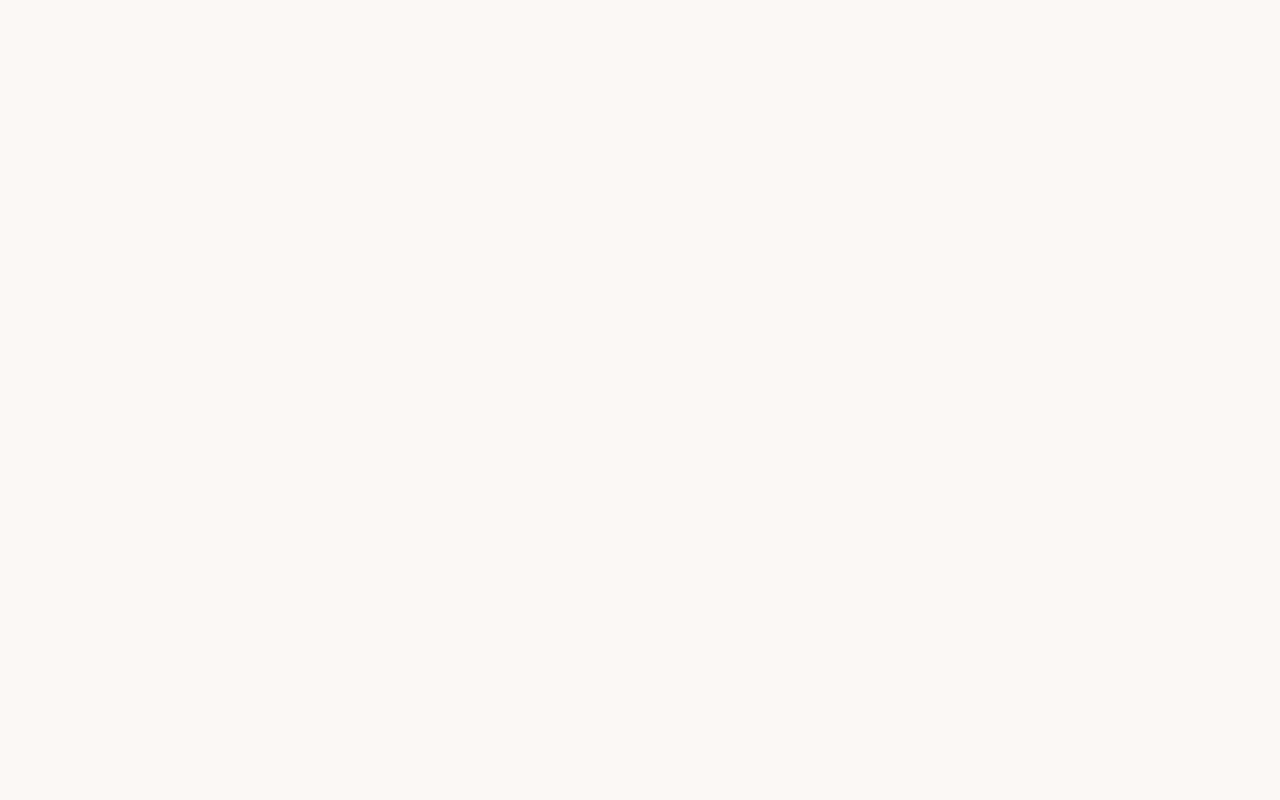
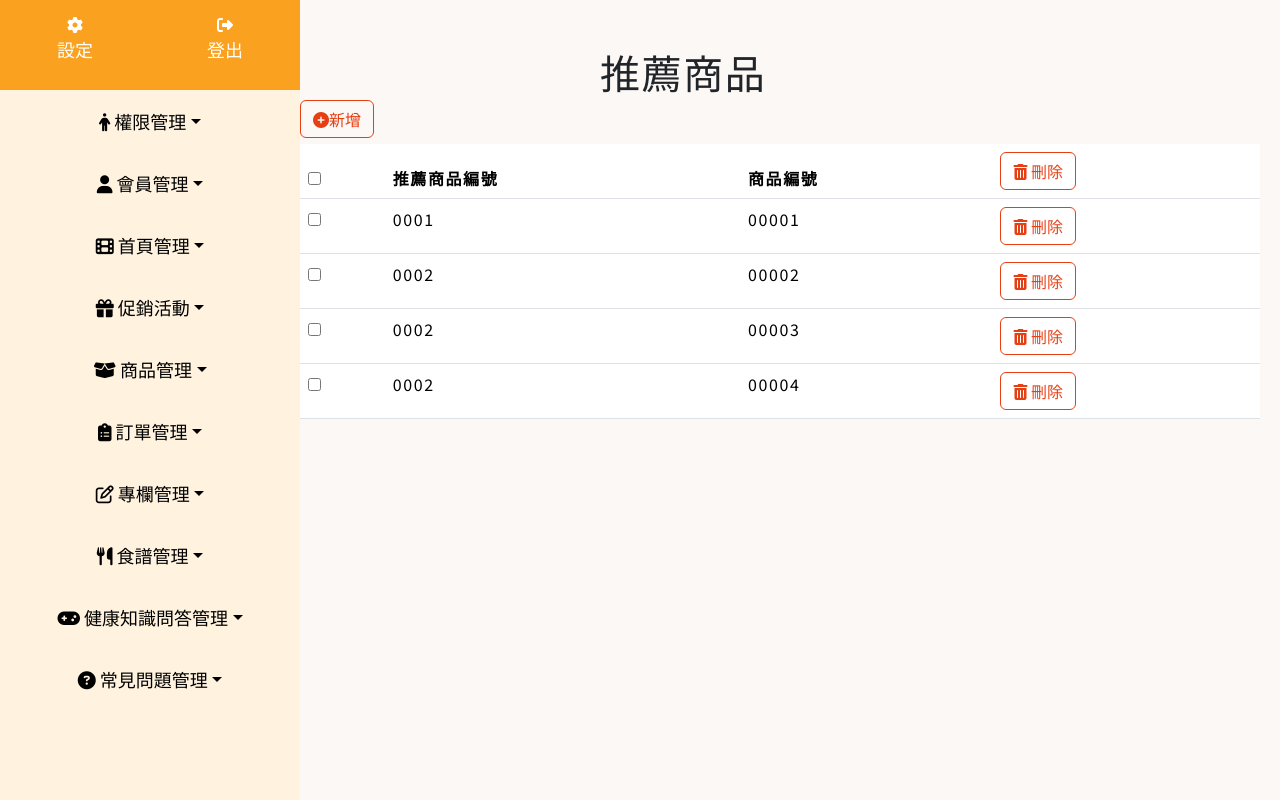
Before and after one commit to fafamia/admin-healthy-food, a Vue app: page /productfeature in a window 1280 px wide. Before the commit this address had no page. Built offline with nearby package versions, Linux system fonts and the light colour scheme.

Commit message:
增加商品tag和首頁推薦商品

```diff
--- /dev/null
+++ b/src/assets/scss/page/_productfeature.scss
@@ -0,0 +1,19 @@
+.TagSideBar{
+    display: flex;
+}
+.productFeature{
+    position: relative;
+    width: 75%;
+    &_right{
+        margin-left: 300px;
+    }
+    &_title{
+        margin-left: 600px;
+        // text-align: center;
+    }
+    &_add{
+        position: absolute;
+        top: 100px;
+        left:  300px;
+    }
+}
--- /dev/null
+++ b/src/assets/scss/page/_producttag.scss
@@ -0,0 +1,20 @@
+.TagSideBar{
+    display: flex;
+}
+.productTag{
+    position: relative;
+    &_right{
+        margin-left: 300px;
+        flex-grow: 1;
+    }
+    &_title{
+        text-align: center;
+    }
+    &_add{
+        // margin-left: 300px;
+        // display: inline-block;
+        position: absolute;
+        top: 70px;
+        right: 70px;
+    }
+}
--- a/src/components/SideBar.vue
+++ b/src/components/SideBar.vue
@@ -38,8 +38,8 @@ export default {
                 { label: '權限管理', iconClass: 'fa-solid fa-person', items: [{ id: 1, label: '管理員', route: '' }] },
                 { label: '會員管理', iconClass: "fa-solid fa-user", items: [{ id: 1, label: '會員總覽', route: '' }, { id: 2, label: '會員等級', route: '' }] },
                 { label: '首頁管理', iconClass: 'fa-solid fa-film', items: [{ id: 1, label: '首頁Banner', route: '' }] },
-                { label: '促銷活動', iconClass: "fa-solid fa-gift", items: [{ id: 1, label: '推薦商品', route: '' }, { id: 2, label: '推薦留言', route: '' }, { id: 3, label: '推薦專欄', route: '' }] },
-                { label: '商品管理', iconClass: "fa-solid fa-box-open", items: [{ id: 1, label: '商品總覽', route: '/products' }, { id: 2, label: '商品分類', route: '/productsclass' }, { id: 3, label: '商品TAG', route: '' }, { id: 4, label: '商品群組', route: '/prodgroup' }, { id: 5, label: '群組明細', route: '/groupdetail' }] },
+                { label: '促銷活動', iconClass: "fa-solid fa-gift", items: [{ id: 1, label: '推薦商品', route: '/productfeature' }, { id: 2, label: '推薦留言', route: '' }, { id: 3, label: '推薦專欄', route: '' }] },
+                { label: '商品管理', iconClass: "fa-solid fa-box-open", items: [{ id: 1, label: '商品總覽', route: '/products' }, { id: 2, label: '商品分類', route: '/productsclass' }, { id: 3, label: '商品TAG', route: '/producttag' }, { id: 4, label: '商品群組', route: '/prodgroup' }, { id: 5, label: '群組明細', route: '/groupdetail' }] },
                 { label: '訂單管理', iconClass: "fa-solid fa-clipboard-list", items: [{ id: 1, label: '訂單總覽', route: '/order' }] },
                 { label: '專欄管理', iconClass: "fa-regular fa-pen-to-square", items: [{ id: 1, label: '專欄總覽', route: '' }, { id: 2, label: '專欄分類', route: '' }] },
                 { label: '食譜管理', iconClass: "fa-solid fa-utensils", items: [{ id: 1, label: '食譜總覽', route: '/cookbook' }, { id: 2, label: '食譜分類', route: '/cookbookclass' }, { id: 3, label: '留言管理', route: '/comment' }] },
--- a/src/router/index.js
+++ b/src/router/index.js
@@ -48,6 +48,16 @@ const router = createRouter({
       name: 'prodgroup',
       component: () => import('../views/ProdGroup.vue')
     },
+    {
+      path: '/producttag',
+      name: 'prodtuctag',
+      component: () => import('../views/ProductTag.vue')
+    },
+    {
+      path: '/productfeature',
+      name: 'prodtuctfeature',
+      component: () => import('../views/ProductFeature.vue')
+    },
   ]
 })
 
--- /dev/null
+++ b/src/views/ProductFeature.vue
@@ -0,0 +1,70 @@
+<template>
+    <div class="productFeature">
+        <div class="TagSideBar">
+            <SideBar />
+        </div>
+        <div class="productFeature_title my-5">
+            <h1>推薦商品</h1>
+        </div>
+        <button type="button" class="btn btn-outline-primary productFeature_add">
+            <i class="fa-solid fa-circle-plus"></i>新增
+        </button>
+        <table class="table productFeature_right">
+            <thead>
+                <tr>
+                <th scope="col"><input type="checkbox"></th>
+                <th scope="col">推薦商品編號</th>
+                <th scope="col">商品編號</th>
+                <th scope="col">
+                    <button class="btn btn-outline-primary">
+                        <i class="fa-solid fa-trash-can"></i>
+                        刪除
+                    </button>
+                </th>
+                </tr>
+            </thead>
+            <tbody>
+                    <tr v-for="feature in productfeatures">
+                        <td>
+                            <input type="checkbox">
+                        </td>
+                        <td>{{ feature.featureNumber }}</td>
+                        <td>{{ feature.productNumber }}</td>
+                        <td>
+                            <button class="btn btn-outline-primary">
+                                <i class="fa-solid fa-trash-can"></i>
+                                刪除
+                            </button>
+                        </td>
+                    </tr>
+                </tbody>
+        </table>
+    </div>
+</template>
+
+<script>
+import SideBar from "@/components/SideBar.vue";
+
+export default{
+    data(){
+        return{
+            productfeatures: [
+                { featureNumber: '0001', productNumber: '00001' },
+                { featureNumber: '0002', productNumber: '00002' },
+                { featureNumber: '0002', productNumber: '00003' },
+                { featureNumber: '0002', productNumber: '00004' },
+
+            ],
+        }
+    },
+
+    components: {
+        SideBar,
+    },
+}
+</script>
+
+<style lang="scss">
+    @import "@/assets/scss/sidebar.scss";
+    @import "@/assets/scss/page/productfeature";
+</style>
--- /dev/null
+++ b/src/views/ProductTag.vue
@@ -0,0 +1,72 @@
+<template>
+    <div class="productTag">
+        <div class="TagSideBar">
+            <SideBar />
+        </div>
+        <div class="productTag_title my-5">
+            <h1>商品TAG</h1>
+        </div>
+        <button type="button" class="btn btn-outline-primary productTag_add">
+            <i class="fa-solid fa-circle-plus"></i>新增
+        </button>
+        <table class="table productTag_right">
+            <thead>
+                <tr>
+                <th scope="col"><input type="checkbox"></th>
+                <th scope="col">TAG編號</th>
+                <th scope="col">TAG名稱</th>
+                <th scope="col">
+                    <button class="btn btn-outline-primary">
+                        <i class="fa-solid fa-trash-can"></i>
+                        刪除
+                    </button>
+                </th>
+                </tr>
+            </thead>
+            <tbody>
+                    <tr v-for="tag in producttags">
+                        <td>
+                            <input type="checkbox">
+                        </td>
+                        <td>{{ tag.number }}</td>
+                        <td>{{ tag.name }}</td>
+                        <td>
+                            <button class="btn btn-outline-primary">
+                                <i class="fa-solid fa-pencil"></i>
+                                修改
+                            </button>
+                            <button class="btn btn-outline-primary">
+                                <i class="fa-solid fa-trash-can"></i>
+                                刪除
+                            </button>
+                        </td>
+                    </tr>
+                </tbody>
+        </table>
+    </div>
+</template>
+
+<script>
+import SideBar from "@/components/SideBar.vue";
+
+export default{
+    data(){
+        return{
+            producttags: [
+                { number: '0001', name: '調理包' },
+                { number: '0002', name: '生鮮食材' },
+
+            ],
+        }
+    },
+
+    components: {
+        SideBar,
+    },
+}
+</script>
+
+<style lang="scss">
+    @import "@/assets/scss/sidebar.scss";
+    @import "@/assets/scss/page/producttag";
+</style>
```
